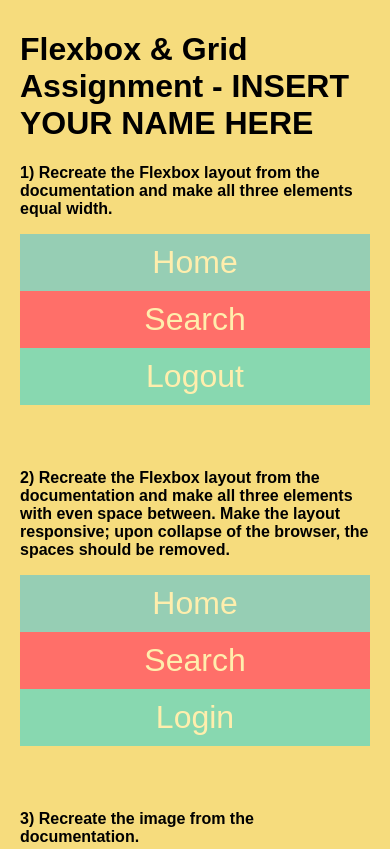
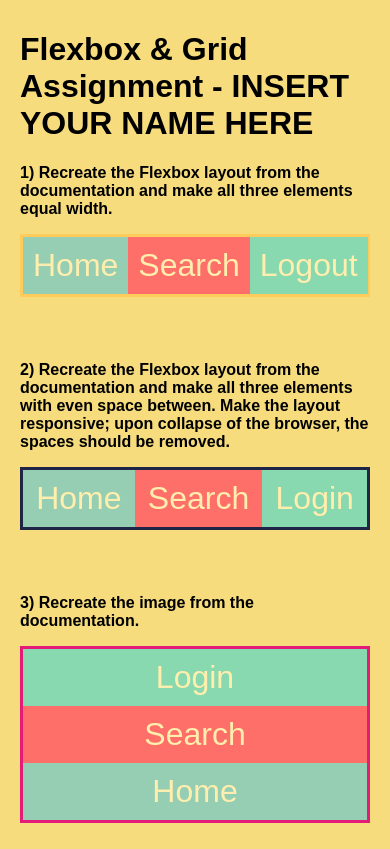
Before and after one commit to srirachy/css-grid-and-flexbox-assignment, a plain HTML site: page index.html in a window 390 px wide. Shown: the top 849 px of the page. Drawn offline with Linux system fonts and the light colour scheme.

Commit message:
add code for question one thru three

```diff
--- a/assets/css/style.css
+++ b/assets/css/style.css
@@ -6,14 +6,63 @@
 
 /*(1) Your answer goes below here for question #1 please use the border below */
 /* border: 3px solid #ffcc5c; */
+.question1{
+  border: 3px solid #ffcc5c;
+  display: flex;
+}
+
+.Home1{
+  flex-grow: 1;
+}
+
+.Search1{
+  flex-grow: 1;
+}
+
+.Logout1{
+  flex-grow: 1;
+}
 
 
 /*(2) Your answer goes below here for question #2 please use the border below */
 /* border: 3px solid #1f2546; */
+.question2{
+  border: 3px solid #1f2546;
+}
 
+@media only screen and (min-width: 601px){
+  .question2{
+    display: flex;
+    justify-content: space-between;
+  }
+}
+
+@media only screen and (max-width: 600px){
+  .question2{
+    display: flex;
+  }
+
+  .Home2{
+    flex-grow: 1;
+  }
+
+  .Search2{
+    flex-grow: 1;
+  }
+
+  .Login2{
+    flex-grow: 1;
+  }
+}
 
 /*(3) Your answer goes below here for question #3 please use the border below */
 /* border: 3px solid #e31c79; */
+
+.question3{
+  border: 3px solid #e31c79;
+  display: flex;
+  flex-direction: column-reverse;
+}
 
 
 /*(4) Your answer goes below here for question #4 please use the border below */
```
